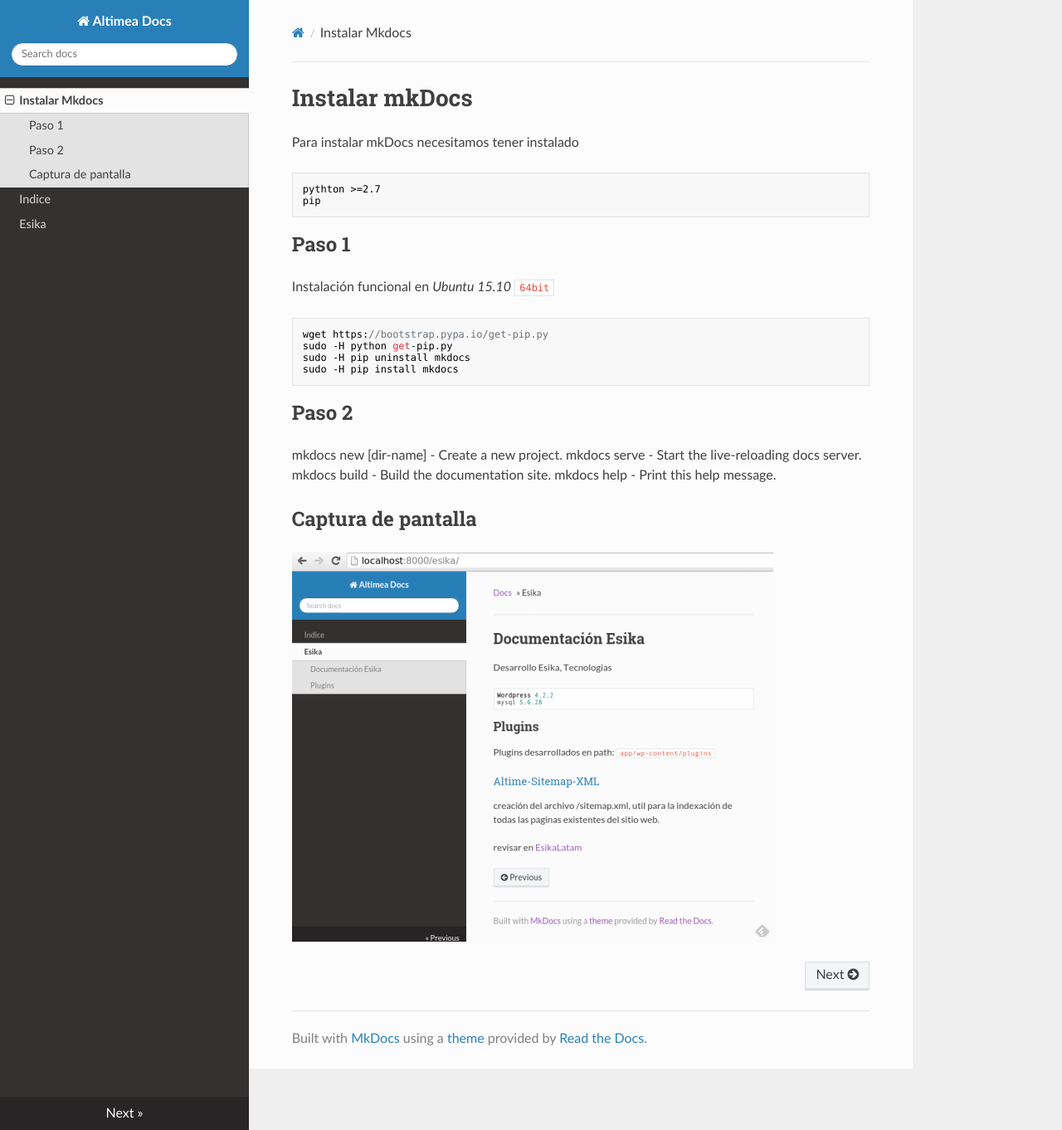
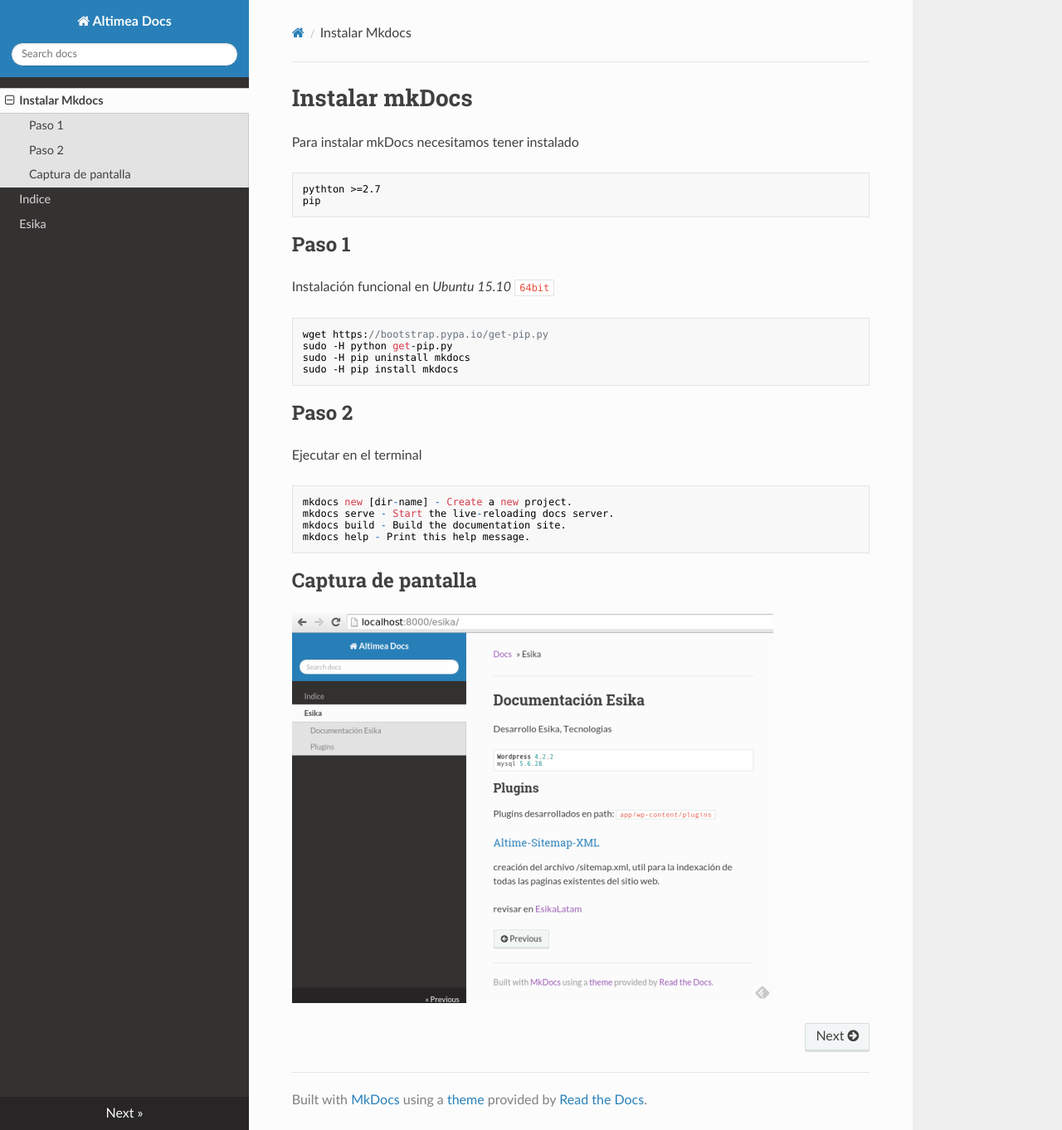
Before and after one commit to enlacee/altimea-doc, an MkDocs documentation site: the page built from docs/readme.md, in a window 1280 px wide and 1362 px high. Shown: the whole window at 83% size. Built offline with MkDocs 1.6.1, drawn with Linux system fonts in a browser that asks for light colours; nearby versions of some CDN libraries; old or Windows-style settings are respelled for this version of MkDocs.

Commit message:
correccion readme

```diff
--- a/docs/readme.md
+++ b/docs/readme.md
@@ -16,10 +16,12 @@ Instalación funcional en *Ubuntu 15.10* `64bit`
 
 ## Paso 2
 
-mkdocs new [dir-name] - Create a new project.
-mkdocs serve - Start the live-reloading docs server.
-mkdocs build - Build the documentation site.
-mkdocs help - Print this help message.
+Ejecutar en el terminal
+
+	mkdocs new [dir-name] - Create a new project.
+	mkdocs serve - Start the live-reloading docs server.
+	mkdocs build - Build the documentation site.
+	mkdocs help - Print this help message.
 
 ## Captura de pantalla
 
```
